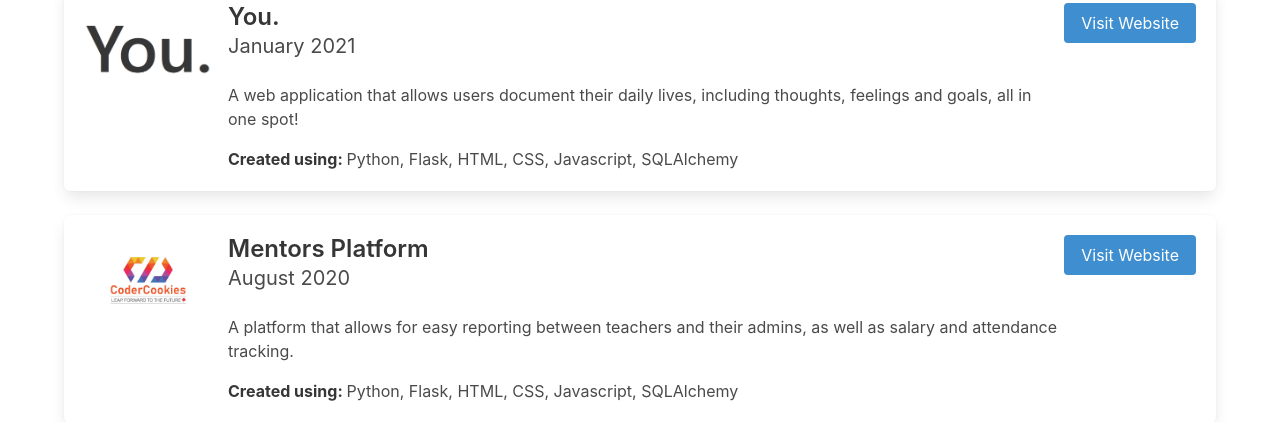
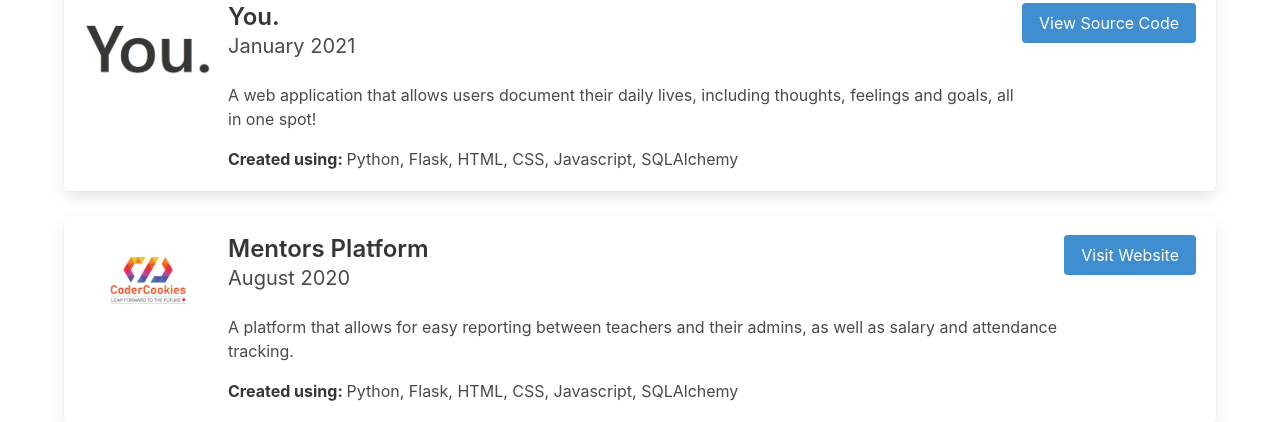
Before and after one commit to pranavrao145/personal-website-old, a Flask app: page /all_projects in a window 1280 px wide. Shown: the part 801-1223 px from the top of the page. Run offline with Flask 2, Linux system fonts and the light colour scheme; some libraries are stand-ins or nearby versions.

Commit message:
made everything work

```diff
--- a/application/routes.py
+++ b/application/routes.py
@@ -35,6 +35,6 @@ def download(filename):
     return send_from_directory(directory=uploads, filename=filename)
 
 
-@app.route('/about_me')
-def about_me():
-    return render_template("about.html")
+# @app.route('/about_me')
+# def about_me():
+    # return render_template("about.html")
--- a/application/templates/all_projects.html
+++ b/application/templates/all_projects.html
@@ -25,7 +25,7 @@
                     <p><strong>Created using: </strong>Ruby on Rails 6, HTML, CSS, Javascript</p>
                 </div>
             </div>
-                <a href="#" class="button is-info">Visit Webpage</a>
+            <a href="https://rails-app-blogr.herokuapp.com/" target="_blank" class="button is-info">Visit Webpage</a>
         </article>
     </div>
 
@@ -47,7 +47,7 @@
                     <p><strong>Created using: </strong>Android Studio, Java</p>
                 </div>
             </div>
-                <a href="{{ url_for('download', filename="taskr.apk") }}" class="button is-info">Download APK</a>
+            <a href="https://github.com/pranavrao145/taskr" target="_blank" class="button is-info">View Source Code</a>
         </article>
     </div>
 
@@ -61,17 +61,16 @@
                 </figure>
             </div>
             <div class="media-content">
-                    <h1 class="title is-4">Fulcrum</h1>
+                <h1 class="title is-4">Fulcrum Prime</h1>
                 <h3 class="subtitle is-5">January 2021</h3>
                 <div class="content">
                     <p>
-                            A custom-made Discord bot with miscellaneous but useful functionality that is hard to
-                            find in other bots.
+                    Simple yet powerful Discord bot for all the features you never knew you needed on your server.
                     </p>
                     <p><strong>Created using: </strong>Nodejs</p>
                 </div>
             </div>
-                <a href="#" class="button is-info">View Source Code</a>
+            <a href="https://discordbotlist.com/bots/fulcrum-prime" target="_blank" class="button is-info">View on Discord Bot List</a>
         </article>
     </div>
     <div class="box">
@@ -94,7 +93,7 @@
                     <p><strong>Created using: </strong>Python, Flask, HTML, CSS, Javascript, SQLAlchemy</p>
                 </div>
             </div>
-                <a href="#" class="button is-info">Visit Website</a>
+            <a href="https://github.com/vishnupsatish/you" target="_blank" class="button is-info">View Source Code</a>
         </article>
     </div>
     <div class="box">
@@ -116,7 +115,7 @@
                     <p><strong>Created using: </strong>Python, Flask, HTML, CSS, Javascript, SQLAlchemy</p>
                 </div>
             </div>
-                <a href="#" class="button is-info">Visit Website</a>
+            <a href="https://mentors.codercookies.com/" target="_blank" class="button is-info">Visit Website</a>
         </article>
     </div>
     <div class="box">
@@ -138,7 +137,7 @@
                     <p><strong>Created using: </strong>Python, Flask, HTML, CSS, Javascript, SQLAlchemy</p>
                 </div>
             </div>
-                <a href="#" class="button is-info">Visit Website</a>
+            <a href="https://masterprofile.herokuapp.com/how_it_works?next=%2F" target="_blank" class="button is-info">Visit Website</a>
         </article>
     </div>
     <div class="box">
@@ -160,7 +159,7 @@
                     <p><strong>Created using: </strong>Python, Flask, HTML, CSS, Javascript, SQLAlchemy</p>
                 </div>
             </div>
-                <a href="#" class="button is-info">Visit Website</a>
+            <a href="http://doctorhelp.tech/posts/all" target="_blank" class="button is-info">Visit Website</a>
         </article>
     </div>
 </div>
--- a/application/templates/home.html
+++ b/application/templates/home.html
@@ -82,14 +82,13 @@
                     <div class="card-content">
                         <div class="media">
                             <div class="media-content">
-                                    <p class="title is-4">Fulcrum</p>
+                                <p class="title is-4">Fulcrum Prime</p>
                                 <p class="subtitle is-6">January 2021</p>
                             </div>
                         </div>
 
                         <div class="content">
-                                A custom-made Discord bot with miscellaneous but useful functionality that is hard to
-                                find in other bots.
+                            Simple yet powerful Discord bot for all the features you never knew you needed on your server.
                         </div>
                     </div>
                 </div>
--- a/application/templates/includes/navbar.html
+++ b/application/templates/includes/navbar.html
@@ -21,9 +21,9 @@
             <a href="{{ url_for('home', title="Home") }}#contact" class="navbar-item">
                 Contact Me
             </a>
-            <a href="{{ url_for('about_me', title="About Me") }}" class="navbar-item">
-                About Me
-            </a>
+            <!--<a href="{ url_for('about_me', title="About Me") }" class="navbar-item">-->
+                <!--About Me-->
+            <!--</a>-->
         </div>
 
         <div class="navbar-end">
```
Also changed, not shown: 1 other file. Lines whose indentation alone changed are shown as unchanged.
